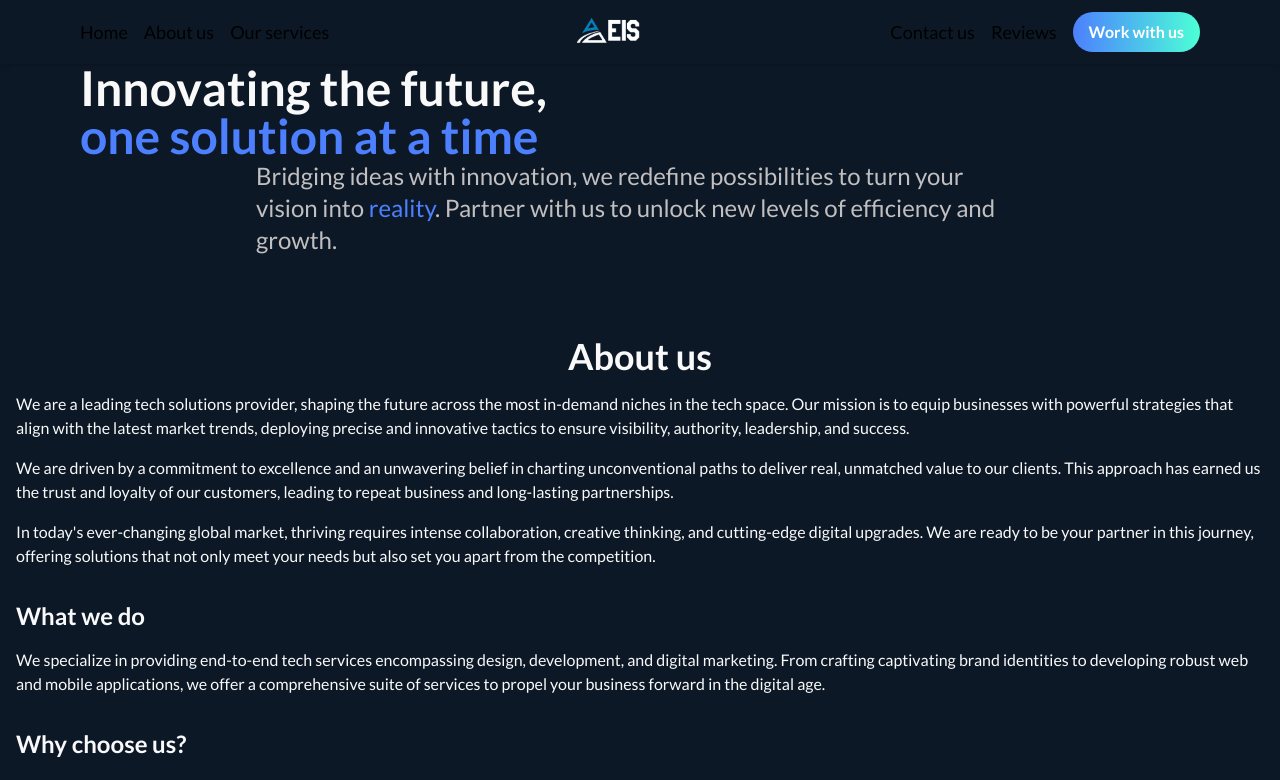
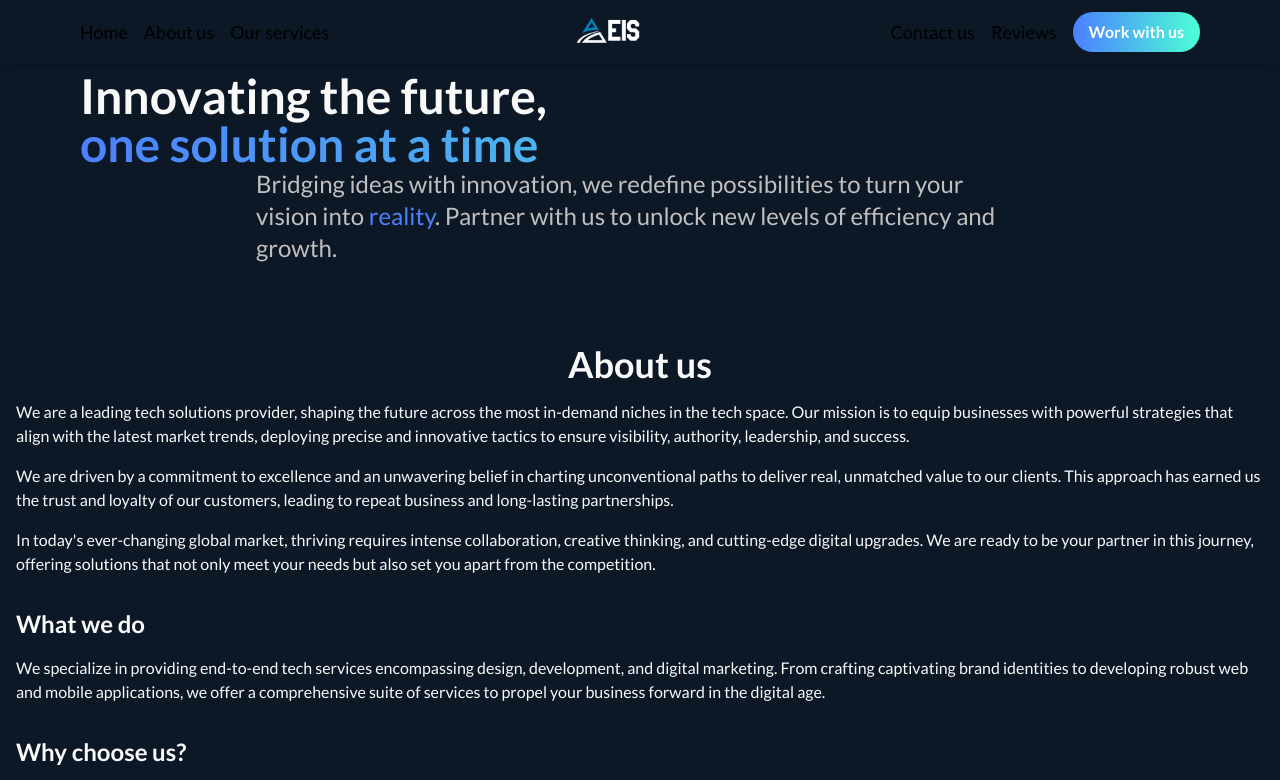
Before and after one commit to Akay74/swift-home, a Next.js app: page / in a window 1280 px wide. Shown: the top 780 px of the page. Built offline with nearby package versions, Linux system fonts and the light colour scheme.

Commit message:
💄 update style for feedback and hero components

```diff
--- a/components/Feedback.jsx
+++ b/components/Feedback.jsx
@@ -100,13 +100,13 @@ const Feedback = () => {
         <div className="flex justify-end space-x-2">
           <button
             onClick={prevFeedback}
-            className="flex text-[#C1BFBF] px-3 py-1 rounded-md border border-[#C1BFBF] hover:border-[#F9F9F9] transition-colors"
+            className="flex text-[#C1BFBF] px-3 py-1 rounded-md border border-[#C1BFBF] hover:border-[#F9F9F9] hover:text-[#F9F9F9] transition-colors"
           >
             <ChevronLeft size={24} /> Previous
           </button>
           <button
             onClick={nextFeedback}
-            className="flex text-[#C1BFBF] px-3 py-1 rounded-md border border-[#C1BFBF] hover:border-[#F9F9F9] transition-colors"
+            className="flex text-[#C1BFBF] px-3 py-1 rounded-md border border-[#C1BFBF] hover:border-[#F9F9F9] hover:text-[#F9F9F9] transition-colors"
           >
             Next <ChevronRight size={24} />
           </button>
--- a/components/Hero.jsx
+++ b/components/Hero.jsx
@@ -126,11 +126,11 @@ const Hero = () => {
       </nav>
 
       {/* Main Hero Section */}
-      <div className="max-w-6xl mx-auto px-4 py-18">
+      <div className="max-w-6xl mx-auto mt-2 px-4 py-18">
         <h1 className="text-[38px] md:text-5xl font-bold text-[#F9F9F9]">
           Innovating the future,
         </h1>
-        <h1 className="text-[32px] md:text-5xl font-bold text-[#4C80FF]">one solution at a time</h1>
+        <h1 className="text-[32px] md:text-5xl font-bold bg-gradient-to-r from-[#4C80FF] to-[#4CFFD6] text-transparent bg-clip-text">one solution at a time</h1>
         <p className="text-md md:text-2xl text-[#C1BFBF] max-w-3xl mx-auto">
           Bridging ideas with innovation, we redefine possibilities to turn your vision into <span className="text-[#4C80FF]">reality</span>.
           Partner with us to unlock new levels of efficiency and growth.
```
